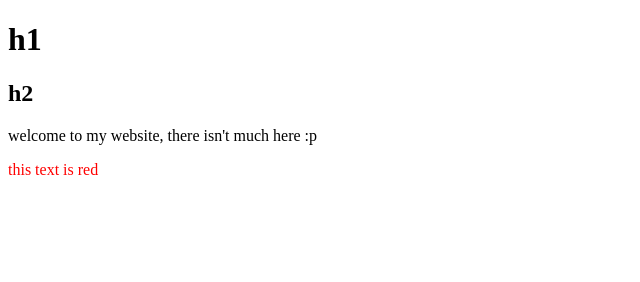
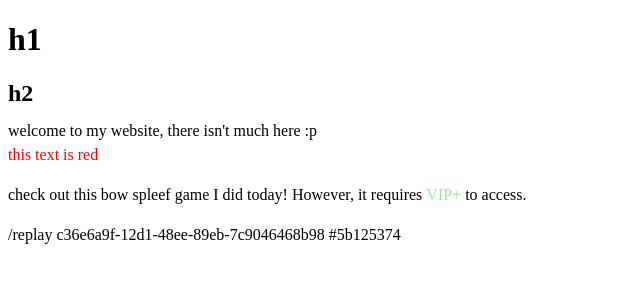
Before and after one commit to AwesomeGamer333/sure2, a plain HTML site: page index.html in a window 1280 px wide. Shown: the whole page, without its empty margins (0-640 px from the left). Drawn offline with Linux system fonts and the light colour scheme.

Commit message:
added a replay and more css

```diff
--- a/index.html
+++ b/index.html
@@ -15,5 +15,10 @@
     <p>welcome to my website, there isn't much here :p</p>
     <p id = "red">this text is red</p>
     <!-- this is a comment -->
+    <p style="display: inline-block;">check out this bow spleef game I did today! However, it requires</p>
+    <p id = "greenrank">VIP+</p>
+    <p id = "inline">to access.</p>
+    <p>/replay c36e6a9f-12d1-48ee-89eb-7c9046468b98 #5b125374</p>
+
   </body>
 </html>
--- a/style.css
+++ b/style.css
@@ -1,3 +1,16 @@
 #red {
-  color: red
+  color: red;
+  line-height: 0.5
 }
+#greenrank {
+  color:lightgreen;
+  display: inline-block;
+  line-height: 0.5
+}
+#inline {
+  display: inline-block;
+  line-height: 0.5
+}
+p {
+line-height: 0.5
+}
```
